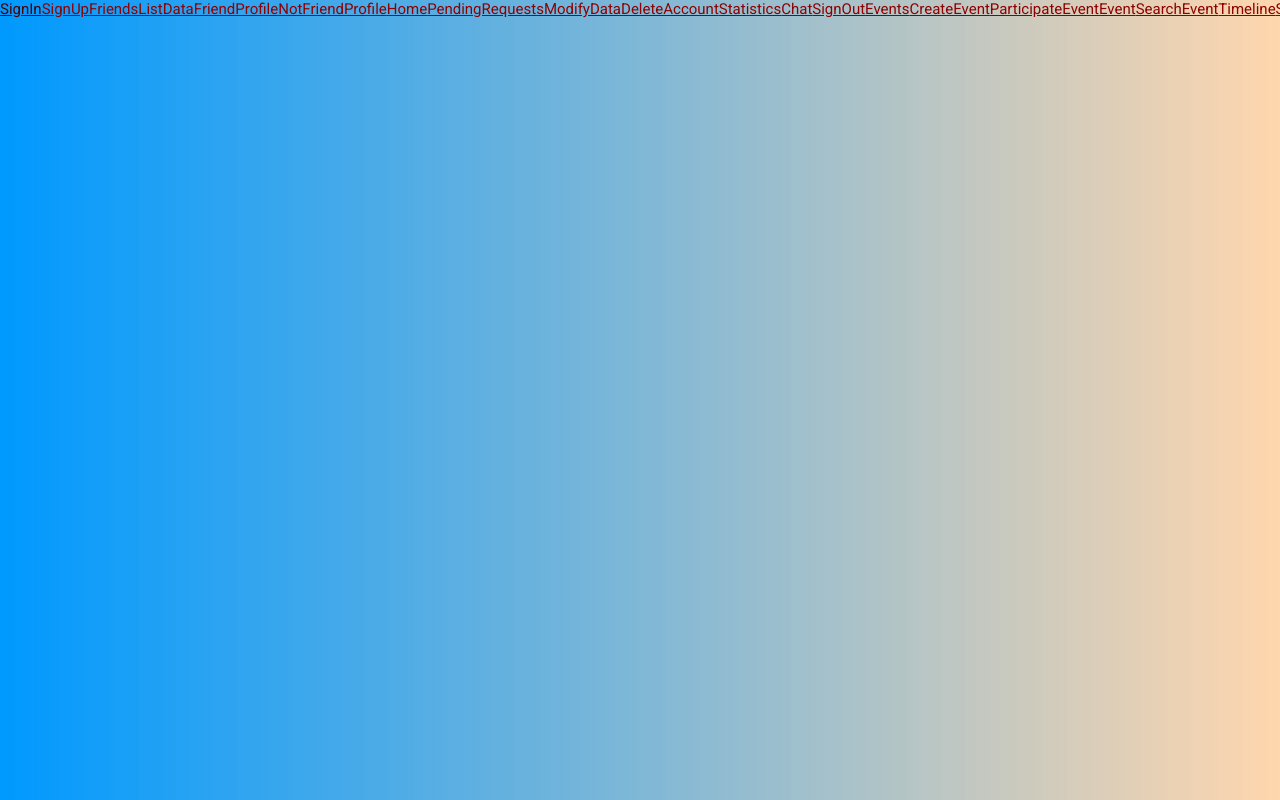
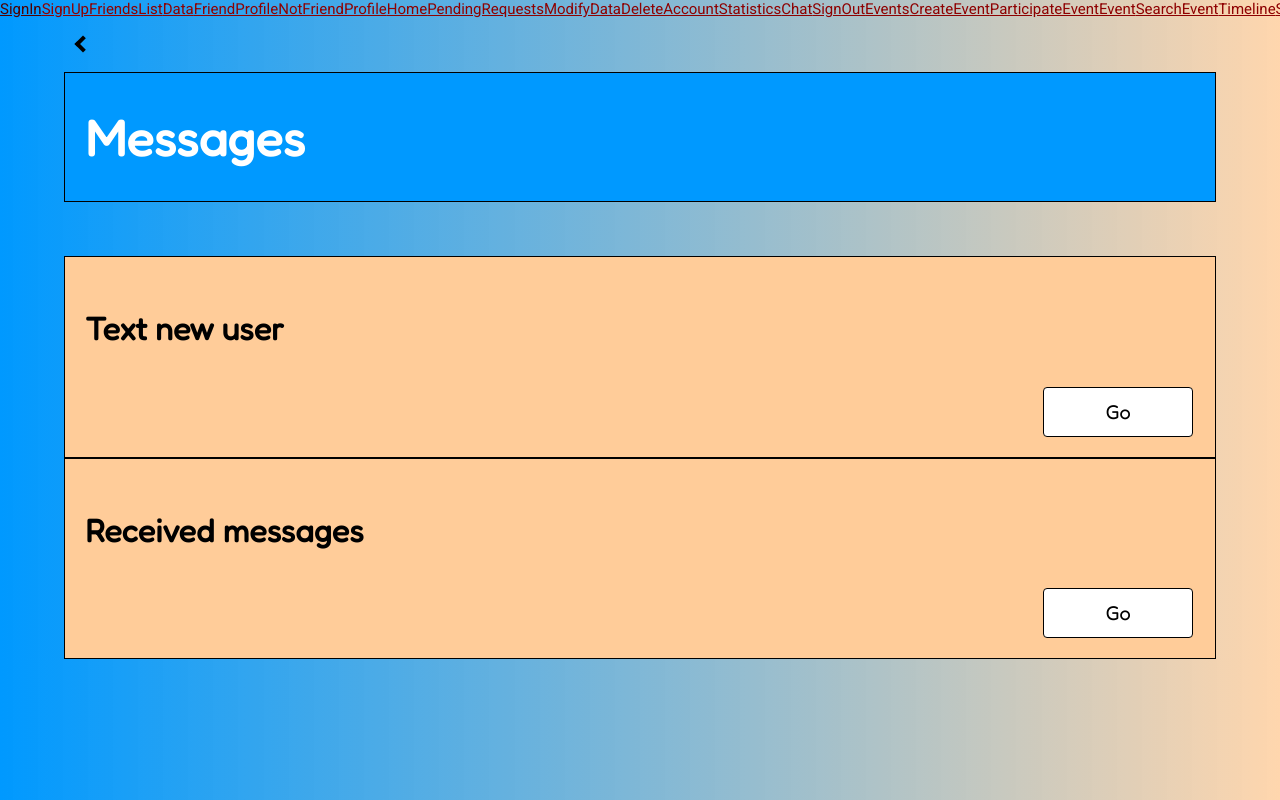
Before and after one commit to CCCarluchi/PW-I, a Vue app: page /MessagesSelect in a window 1280 px wide. Shown: the top 800 px of the page. Built offline with nearby package versions, Linux system fonts and the light colour scheme.

Commit message:
Previa al chat

```diff
--- a/src/router/index.js
+++ b/src/router/index.js
@@ -27,6 +27,8 @@ import EditEvent from '../views/EditEvent.vue'
 import ConfirmDelete from '../views/ConfirmDelete.vue'
 import EventParticipants from '../views/EventParticipants.vue'
 import FriendEvents from '../views/FriendEvents.vue'
+import MessagesSelect from '../views/MessagesSelect.vue'
+import ReceivedMessages from '../views/ReceivedMessages.vue'
 import { nextTick } from 'vue'
 
 const routes = [
@@ -169,7 +171,18 @@ const routes = [
         path: '/FriendEvents',
         name: 'FriendEvents',
         component: FriendEvents
+    },
+    {
+        path: '/MessagesSelect',
+        name: 'MessagesSelect',
+        component: MessagesSelect
+    },
+    {
+        path: '/ReceivedMessages',
+        name: 'ReceivedMessages',
+        component: ReceivedMessages
     }
+
 
 ]
 
--- a/src/views/Home.vue
+++ b/src/views/Home.vue
@@ -16,7 +16,7 @@
             <a href="/Events" id="button"><button class="buttonH">Events</button></a>
         </div>
         <div class="homeItemRight">
-            <a href="/Chat" id="button"><button class="buttonH">Chat</button></a>
+            <a href="/MessagesSelect" id="button"><button class="buttonH">Messages</button></a>
         </div>
     </div>
 
--- /dev/null
+++ b/src/views/MessagesSelect.vue
@@ -0,0 +1,29 @@
+<template>
+
+  <header>
+    <br/>
+    <a onclick="window.history.back()"><i class="arrow left"></i></a>
+    <br/><br/>
+    <div class="topText">
+      <h1>Messages</h1>
+    </div>
+    <br/><br/>
+
+    <br/>
+  </header>
+
+  <main>
+
+    <article class="grid-container">
+      <div>
+        <h3>Text new user</h3>
+        <a href="/Users"><button>Go</button></a>
+      </div>
+      <div>
+        <h3>Received messages</h3>
+        <a href="/ReceivedMessages"><button>Go</button></a>
+      </div>
+    </article>
+
+  </main>
+</template>
--- /dev/null
+++ b/src/views/ReceivedMessages.vue
@@ -0,0 +1,72 @@
+<script>
+
+  export default {
+
+    data() {
+      return {
+          users: [],
+          empty:""
+        }
+      },
+
+    methods: {
+        getUsers() {
+            fetch("http://puigmal.salle.url.edu/api/v2/messages/users", {
+            headers: {'Authorization': 'Bearer ' + window.localStorage.getItem("token")}
+            })
+            .then(res => res.json())
+            .then(data => {
+            this.empty = (data.length == 0);
+            for (let i = 0; i < data.length; i++) {
+                if (data[i].id != null) {
+                this.users.push(data[i])
+                }
+            }
+            });
+        },
+
+      locateClick(id) {
+            window.localStorage.setItem("selectedUserId", id);
+      },
+
+    },
+
+    beforeMount(){
+      this.getUsers();
+    }
+  }
+
+</script>
+
+<template>
+
+  <header>
+    <br/>
+    <a onclick="window.history.back()"><i class="arrow left"></i></a>
+    <br/><br/>
+    <div class="topText">
+      <h1>Received messages</h1>
+    </div>
+    <br/><br/>
+
+    <br/>
+  </header>
+
+  <main>
+
+    <li class="grid-container" v-for="user in users" :key="user.id">
+      <div>
+        <img v-bind:src=user.image referrerpolicy="no-referrer" @error="$event.target.src='https://upload.wikimedia.org/wikipedia/commons/7/7c/Profile_avatar_placeholder_large.png?20150327203541'" class='imgList'/>
+        <p>{{ user.name }}</p>
+        <a href="/Chat" v-on:click="locateClick(user.id)"><button>Chat</button></a>
+        <a href="/NotFriendProfile" v-on:click="locateClick(user.id)"><button>Profile</button></a>
+      </div>
+    </li>
+
+    <div v-if="empty">
+      <h2 class="emptyList">No messages received</h2>
+    </div>
+
+
+  </main>
+</template>
```
